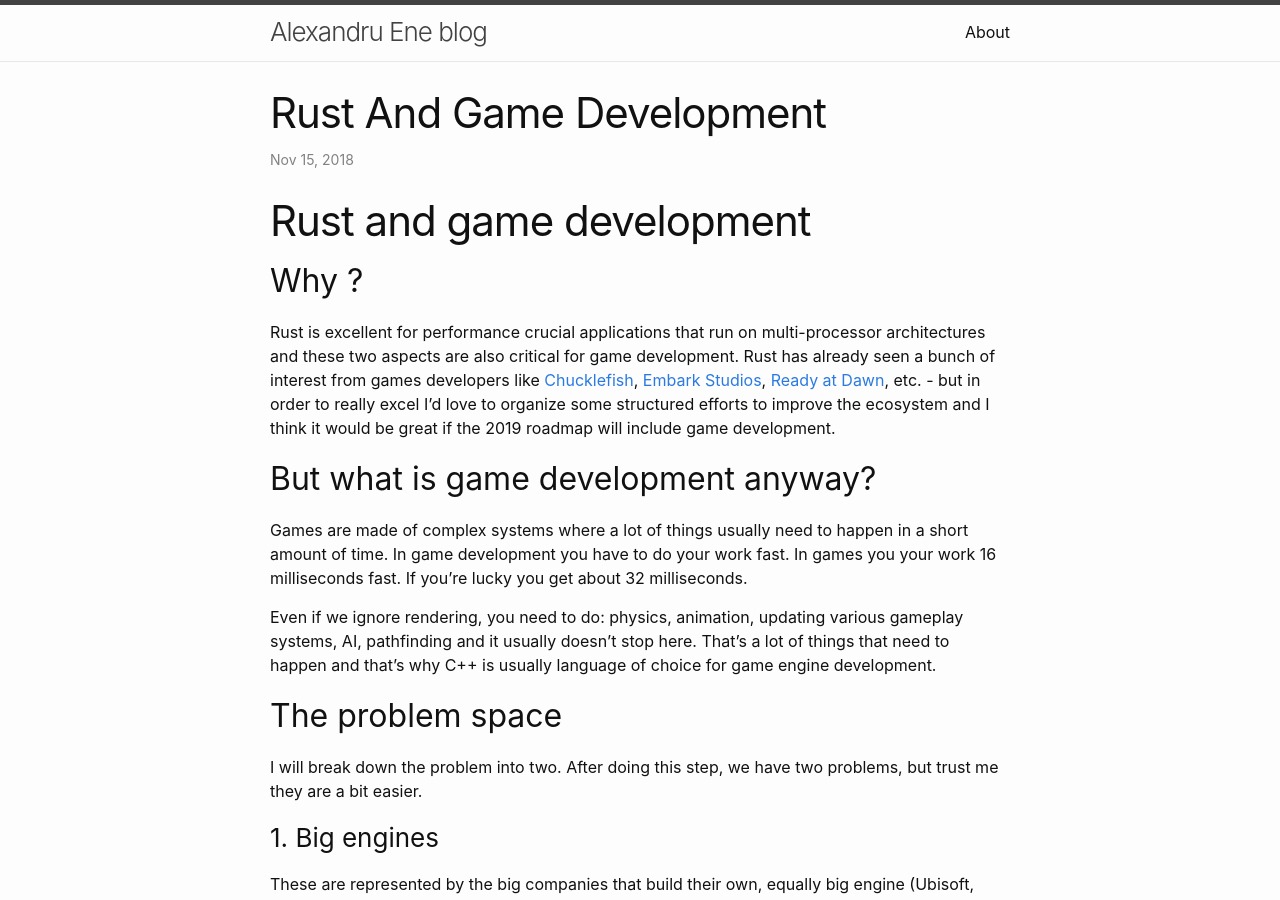
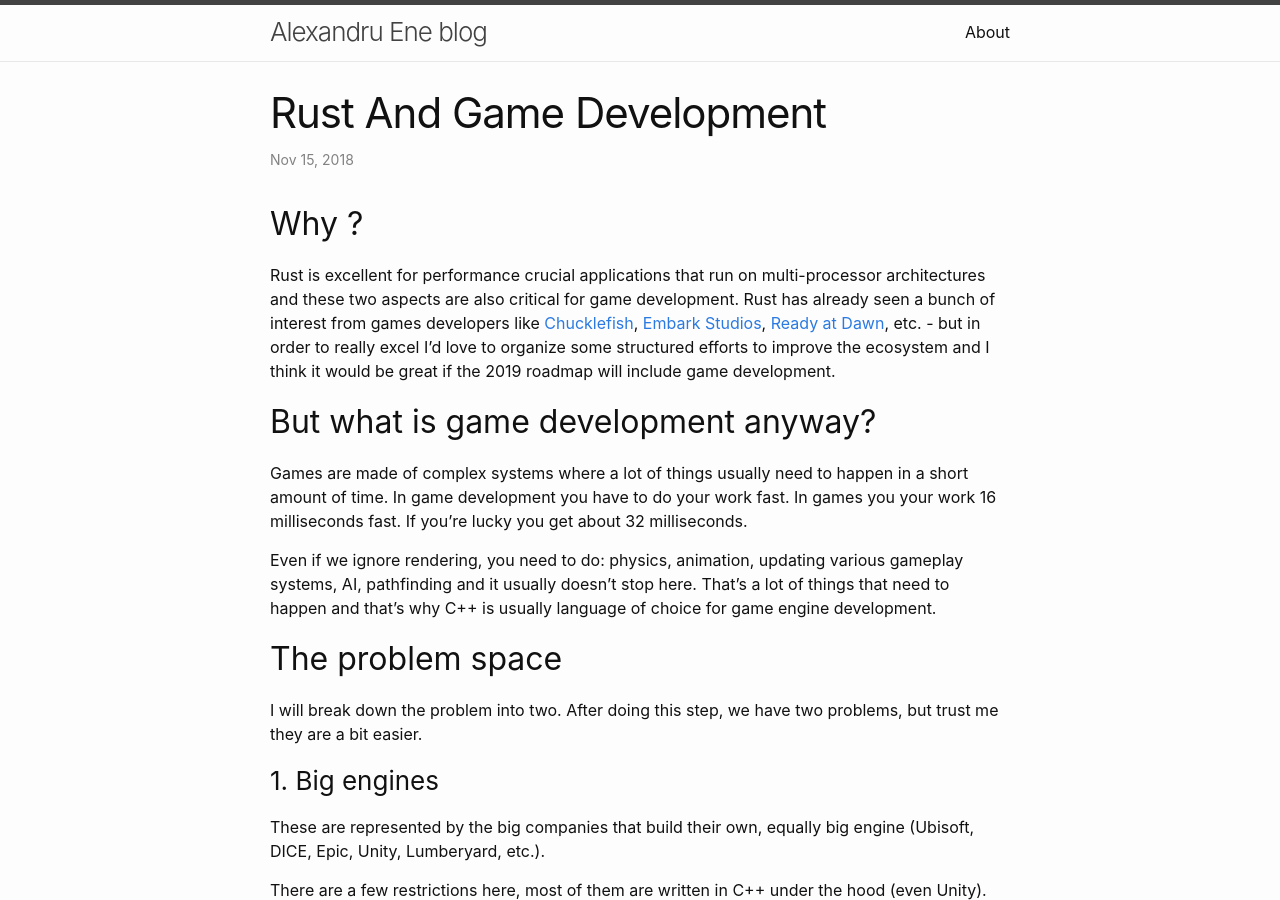
Before and after one commit to AlexEne/AlexEne.github.io, a Jekyll site: the page built from _posts/2018-11-15-Rust-and-game-development.md, in a window 1280 px wide and 900 px high. Built offline with Jekyll 4.4.1, drawn with Linux system fonts in a browser that asks for light colours; our own code applies the rules of GitHub Pages for plain Markdown files; comment, search, counter and statistics services are not loaded.

Commit message:
Update 2018-11-15-Rust-and-game-development.md

```diff
--- a/_posts/2018-11-15-Rust-and-game-development.md
+++ b/_posts/2018-11-15-Rust-and-game-development.md
@@ -1,5 +1,3 @@
-# Rust and game development
-
 ## Why ?
 
 Rust is excellent for performance crucial applications that run on multi-processor architectures and these two aspects are also critical for game development. Rust has already seen a bunch of interest from games developers like [Chucklefish](https://www.rust-lang.org/pdfs/Rust-Chucklefish-Whitepaper.pdf), [Embark Studios](https://twitter.com/repi/status/1060469377500274689), [Ready at Dawn](https://twitter.com/andreapessino/status/1021532074153394176?lang=en), etc. - but in order to really excel I'd love to organize some structured efforts to improve the ecosystem and I think it would be great if the 2019 roadmap will include game development.
```
